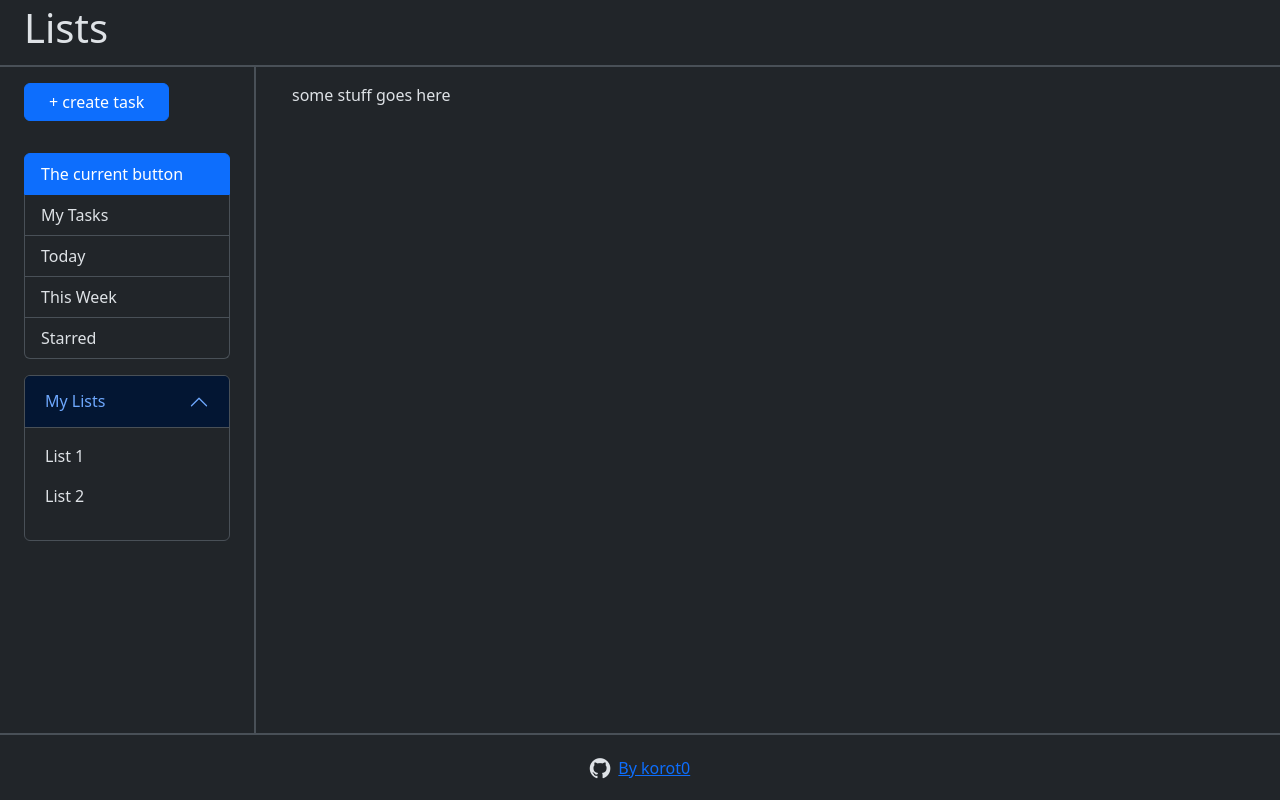
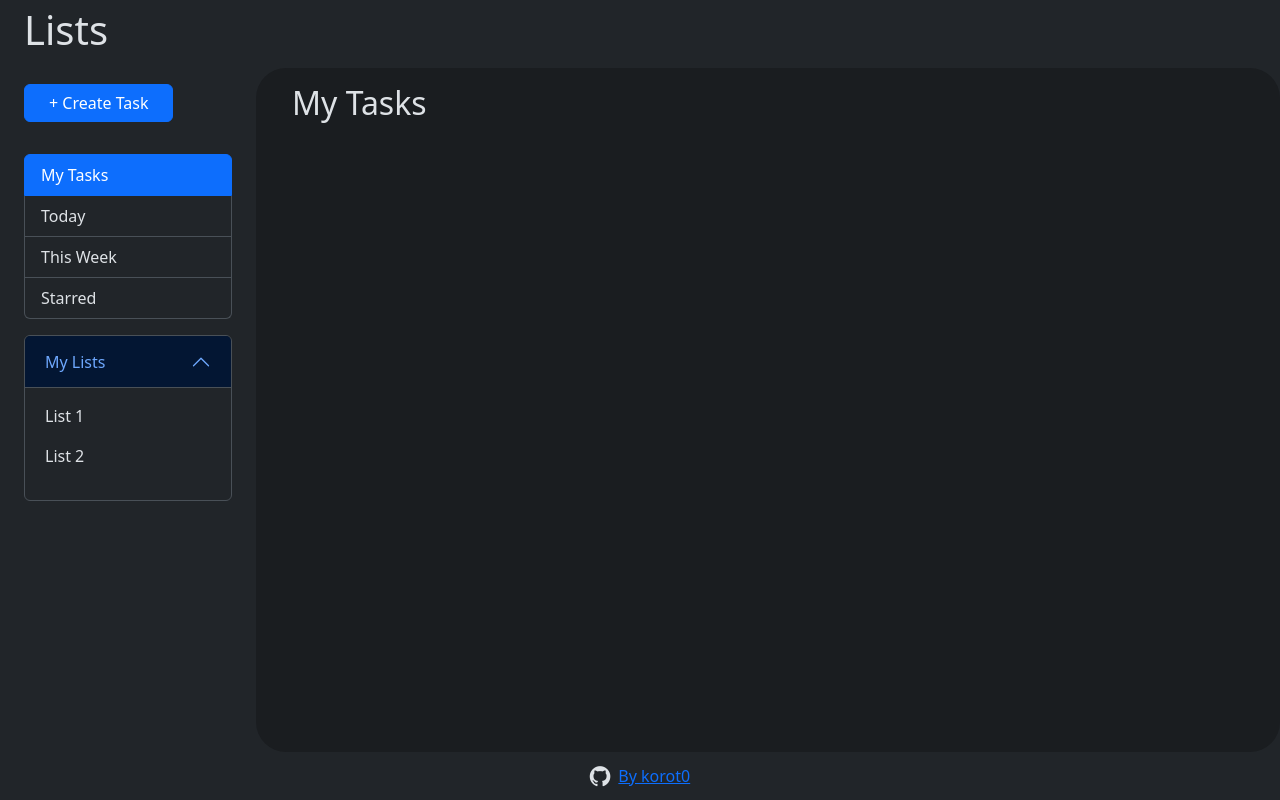
Before and after one commit to korot0/TodoList, a website built with webpack: page src/index.html in a window 1280 px wide. Built offline with nearby package versions, Linux system fonts and the light colour scheme.

Commit message:
Update UI

```diff
--- a/src/index.html
+++ b/src/index.html
@@ -24,7 +24,7 @@
         data-bs-target="#exampleModal"
         data-bs-whatever="@mdo"
       >
-        + create task
+        + Create Task
       </button>
       <div class="list-group">
         <button
@@ -32,9 +32,6 @@
           class="list-group-item list-group-item-action active"
           aria-current="true"
         >
-          The current button
-        </button>
-        <button type="button" class="list-group-item list-group-item-action">
           My Tasks
         </button>
         <button type="button" class="list-group-item list-group-item-action">
@@ -78,7 +75,7 @@
     <!-- MAIN CONTENT -->
     <div id="main-content" class="px-4 py-3">
       <div class="container-fluid">
-        <p>some stuff goes here</p>
+        <h2>My Tasks</h2>
       </div>
     </div>
     <footer class="d-flex align-items-center justify-content-center">
--- a/src/index.js
+++ b/src/index.js
@@ -1,7 +1,6 @@
 import "bootstrap/dist/css/bootstrap.min.css";
+import "./styles.css";
 import { Accordion, Modal } from "bootstrap";
-import "./styles.css";
-
 import { Todo, changePriority } from "./todo.js";
 import { Lists, List } from "./lists.js";
 
--- a/src/styles.css
+++ b/src/styles.css
@@ -5,18 +5,16 @@ body {
     "header header header"
     "sidebar main main"
     "footer footer footer";
-  grid-template-rows: 1fr 10fr 1fr;
+  grid-template-rows: 1fr 10fr 0.7fr;
   grid-template-columns: 1fr 2fr 2fr;
 }
 
 header {
   grid-area: header;
-  border-bottom: 2px solid var(--bs-border-color);
 }
 
 #sidebar {
   grid-area: sidebar;
-  border-right: 2px solid var(--bs-border-color);
 }
 
 #sidebar > * {
@@ -25,9 +23,10 @@ header {
 
 #main-content {
   grid-area: main;
+  background-color: var(--bs-dark-bg-subtle);
+  border-radius: 30px;
 }
 
 footer {
-  border-top: 2px solid var(--bs-border-color);
   grid-area: footer;
 }
```
